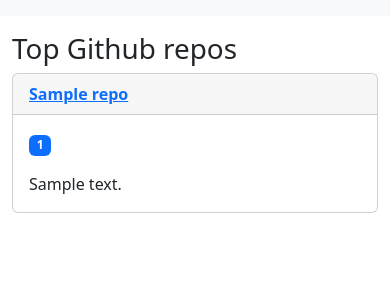
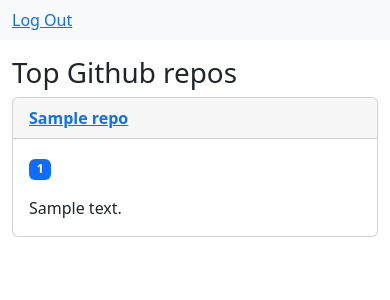
Before and after one commit to innulic/repo-trends, a Flask app: template python-client/api/templates/index.html in a window 390 px wide. Shown: the top 300 px of the page. Run offline with Flask 3, Linux system fonts and the light colour scheme; the template is opened without the code that fills it: most values are stand-ins (such as "Sample title", 1, 10 or a date in 2020).

Commit message:
Remove style to make link visiable on mobile device

```diff
--- a/python-client/api/templates/base.html
+++ b/python-client/api/templates/base.html
@@ -16,16 +16,9 @@
 <body>
 
 <!-- навигация -->
-<nav class="navbar navbar-expand-lg navbar-light bg-light">
+<nav class="navbar navbar-light bg-light">
     <div class="container">
-        <!-- <a class="navbar-brand" href="#">Мой личный сайт</a>
-        <button class="navbar-toggler" type="button" data-bs-toggle="collapse"
-                data-bs-target="#navbarNav" aria-controls="navbarNav"
-                aria-expanded="false" aria-label="Toggle navigation">
-            <span class="navbar-toggler-icon"></span>
-        </button> -->
-        <div class="collapse navbar-collapse justify-content-end"
-             id="navbarNav">
+        <div class="navbar-collapse justify-content-end" id="navbarNav">
             <ul class="navbar-nav">
                 <li class="nav-item">
                     {% if currentUser is none %}
```
